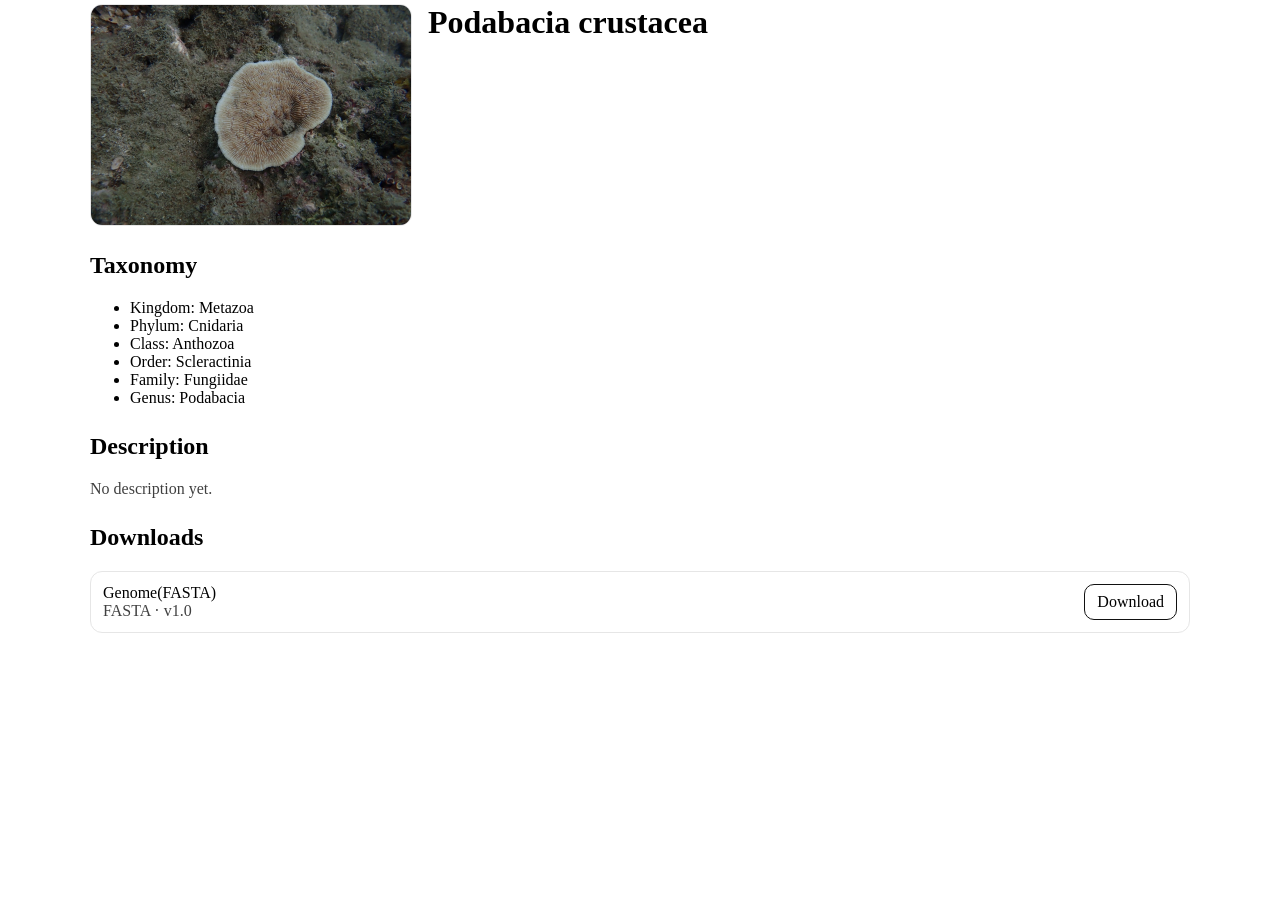
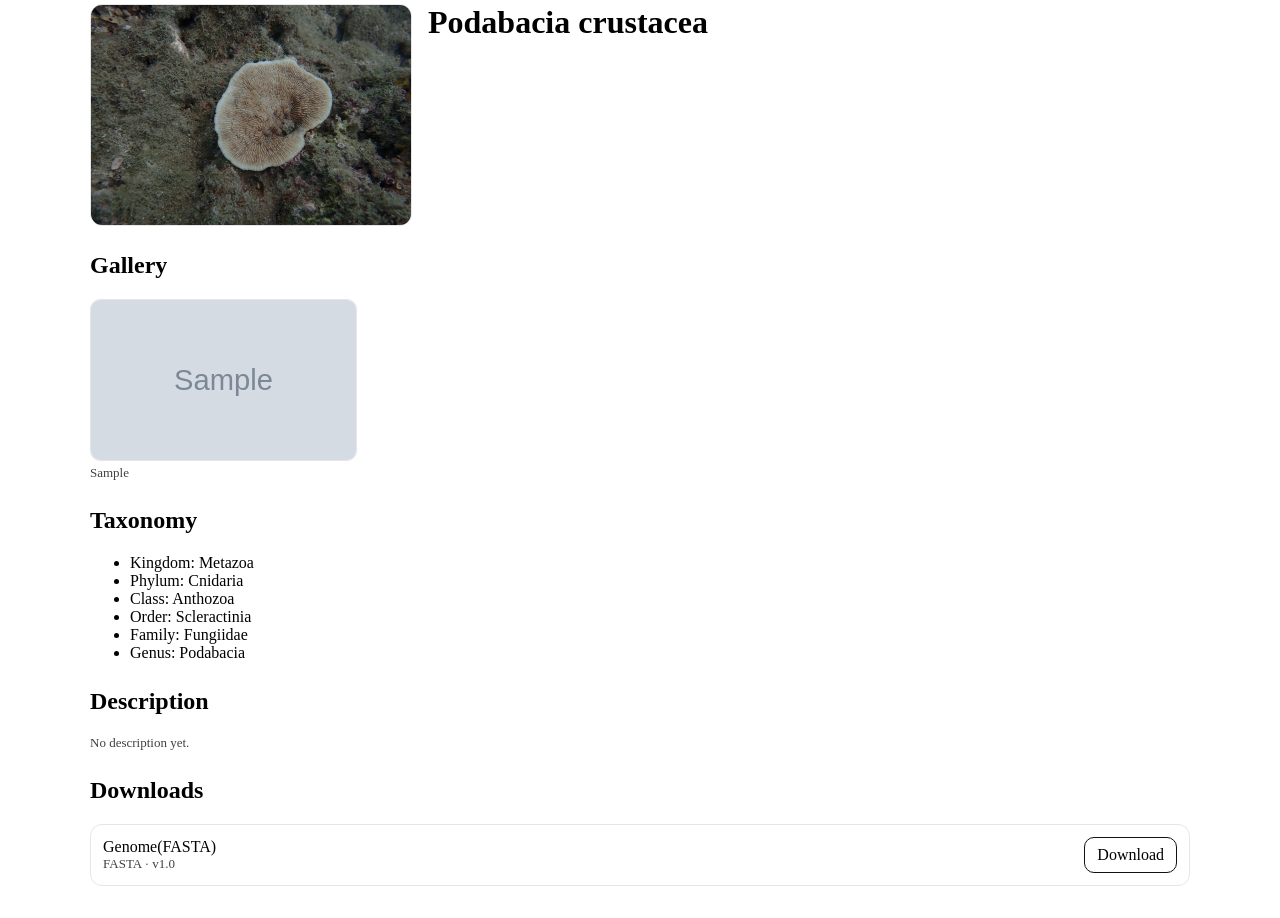
Before and after one commit to gsuhstcy/CoralDB-demo, a Django app: page /species/podabacia-crustacea/ in a window 1280 px wide. Shown: the part 166-1084 px from the top of the page. Before the commit the page ends 799 px from the top, so only its background shows below. Run offline with Django 4.2, Linux system fonts and the light colour scheme; data comes from the database, SQL or seed files in the repository; both versions use the stored data as it was before the commit; tables that the repository leaves empty hold one stand-in row (values such as "Sample post"); grey boxes marked "Sample" are stand-in pictures.

Commit message:
Add SpeciesImage gallery + admin inline

```diff
--- a/coraldb_site/settings.py
+++ b/coraldb_site/settings.py
@@ -23,7 +23,7 @@ SECRET_KEY = os.environ.get(
 
 # Debug
 # Render 默认不设置 DEBUG，所以这里会是 False
-DEBUG = os.environ.get("DEBUG", "False").lower() == "true"
+DEBUG = os.environ.get("DEBUG", "True").lower() == "true"
 
 # Demo 阶段放开，后期收紧成你的 Render 域名
 ALLOWED_HOSTS = ["*"]
--- a/genome/models.py
+++ b/genome/models.py
@@ -12,6 +12,7 @@ class Species(models.Model):
     blank=True,
     help_text="Path under static/, e.g. species/podabacia_crustacea.jpg"
 )
+
 
     short_desc = models.TextField(blank=True)
 
@@ -61,3 +62,27 @@ class ResourceFile(models.Model):
 
     def __str__(self):
         return f"{self.species.scientific_name} - {self.label}"
+
+
+class SpeciesImage(models.Model):
+    species = models.ForeignKey(
+        Species,
+        on_delete=models.CASCADE,
+        related_name="images"
+    )
+
+    static_image = models.CharField(
+        max_length=200,
+        help_text="Path under static/, e.g. species/tubastraea_1.jpg"
+    )
+
+    caption = models.CharField(
+        max_length=200,
+        blank=True,
+        help_text="Optional description of the image"
+    )
+
+    order = models.PositiveIntegerField(default=0)
+
+    def __str__(self):
+        return f"{self.species.scientific_name} image {self.order}"
--- a/genome/templates/genome/species_detail.html
+++ b/genome/templates/genome/species_detail.html
@@ -1,13 +1,14 @@
 {% extends "genome/base.html" %}
 {% load static %}
 
-{% block title %}Species{% endblock %}
+{% block title %}{{ sp.scientific_name }}{% endblock %}
 
 {% block content %}
 <div class="cdb-container">
 
   <a href="{% url 'home' %}">← Back to Home</a>
 
+  <!-- ===== Header / Cover ===== -->
   <div class="cdb-header">
 
     {% if sp.static_image %}
@@ -20,15 +21,37 @@
 
     <div class="cdb-headinfo">
       <h1 class="cdb-h1">{{ sp.scientific_name }}</h1>
-      {% if sp.common_name %}<p class="cdb-muted">{{ sp.common_name }}</p>{% endif %}
+      {% if sp.common_name %}
+        <p class="cdb-muted">{{ sp.common_name }}</p>
+      {% endif %}
 
       <div class="cdb-links">
-        {% if sp.ncbi_url %}<a href="{{ sp.ncbi_url }}" target="_blank" rel="noopener">NCBI</a>{% endif %}
-        {% if sp.worms_url %}<a href="{{ sp.worms_url }}" target="_blank" rel="noopener">WoRMS</a>{% endif %}
+        {% if sp.ncbi_url %}
+          <a href="{{ sp.ncbi_url }}" target="_blank" rel="noopener">NCBI</a>
+        {% endif %}
+        {% if sp.worms_url %}
+          <a href="{{ sp.worms_url }}" target="_blank" rel="noopener">WoRMS</a>
+        {% endif %}
       </div>
     </div>
   </div>
 
+  <!-- ===== Gallery ===== -->
+  {% if sp.images.all %}
+    <h2 class="cdb-h2">Gallery</h2>
+    <div class="cdb-gallery">
+      {% for img in sp.images.all|dictsort:"order" %}
+        <div class="cdb-gallery-item">
+          <img src="{% static img.static_image %}" alt="{{ img.caption }}">
+          {% if img.caption %}
+            <div class="cdb-muted">{{ img.caption }}</div>
+          {% endif %}
+        </div>
+      {% endfor %}
+    </div>
+  {% endif %}
+
+  <!-- ===== Taxonomy ===== -->
   <h2 class="cdb-h2">Taxonomy</h2>
   <ul>
     <li>Kingdom: {{ sp.kingdom }}</li>
@@ -39,6 +62,7 @@
     <li>Genus: {{ sp.genus }}</li>
   </ul>
 
+  <!-- ===== Description ===== -->
   <h2 class="cdb-h2">Description</h2>
   {% if sp.short_desc %}
     <div class="cdb-desc">{{ sp.short_desc|linebreaks }}</div>
@@ -46,6 +70,7 @@
     <p class="cdb-muted">No description yet.</p>
   {% endif %}
 
+  <!-- ===== Downloads ===== -->
   <h2 class="cdb-h2">Downloads</h2>
   <div class="cdb-downloads">
     {% for r in sp.resources.all %}
@@ -69,15 +94,32 @@
   .cdb-container{max-width:1100px;margin:0 auto;padding:24px;}
   .cdb-h1{margin:0;}
   .cdb-h2{margin-top:26px;}
-  .cdb-muted{opacity:0.75;}
+  .cdb-muted{opacity:0.75;font-size:13px;}
   .cdb-header{display:flex;gap:16px;align-items:flex-start;margin-top:12px;flex-wrap:wrap;}
   .cdb-cover{width:320px;max-width:100%;height:220px;object-fit:cover;border-radius:12px;border:1px solid #e6e6e6;}
   .cdb-headinfo{min-width:260px;}
   .cdb-links{display:flex;gap:10px;margin-top:8px;flex-wrap:wrap;}
   .cdb-links a{padding:6px 10px;border:1px solid #e6e6e6;border-radius:10px;text-decoration:none;color:inherit;}
+
   .cdb-desc{border:1px solid #e6e6e6;border-radius:12px;padding:12px;}
+
   .cdb-downloads{display:flex;flex-direction:column;gap:10px;}
   .cdb-dlrow{display:flex;justify-content:space-between;align-items:center;gap:12px;border:1px solid #e6e6e6;border-radius:12px;padding:12px;}
   .cdb-btn{padding:8px 12px;border:1px solid #111;border-radius:10px;text-decoration:none;color:inherit;}
+
+  /* ===== Gallery styles ===== */
+  .cdb-gallery{
+    display:grid;
+    grid-template-columns:repeat(auto-fill,minmax(220px,1fr));
+    gap:14px;
+    margin-top:16px;
+  }
+  .cdb-gallery-item img{
+    width:100%;
+    height:160px;
+    object-fit:cover;
+    border-radius:10px;
+    border:1px solid #e6e6e6;
+  }
 </style>
 {% endblock %}
```
Also changed, not shown: genome/admin.py (+13 -4 lines), db.sqlite3 (deleted), genome/migrations/0003_speciesimage.py (added), 1 other file.
